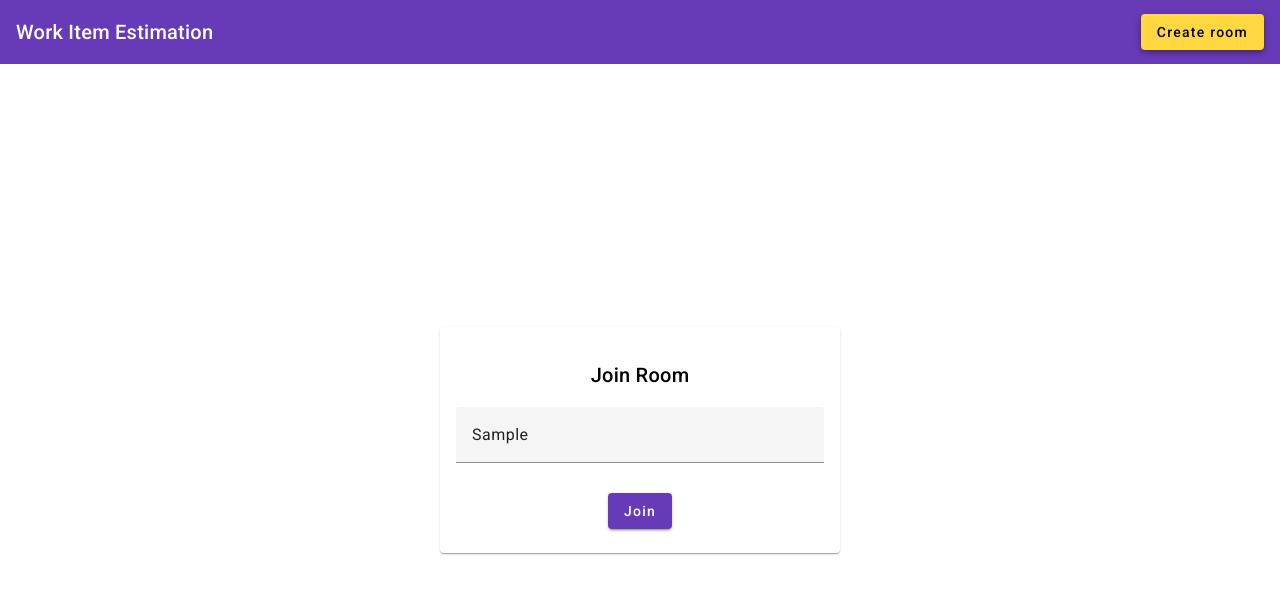
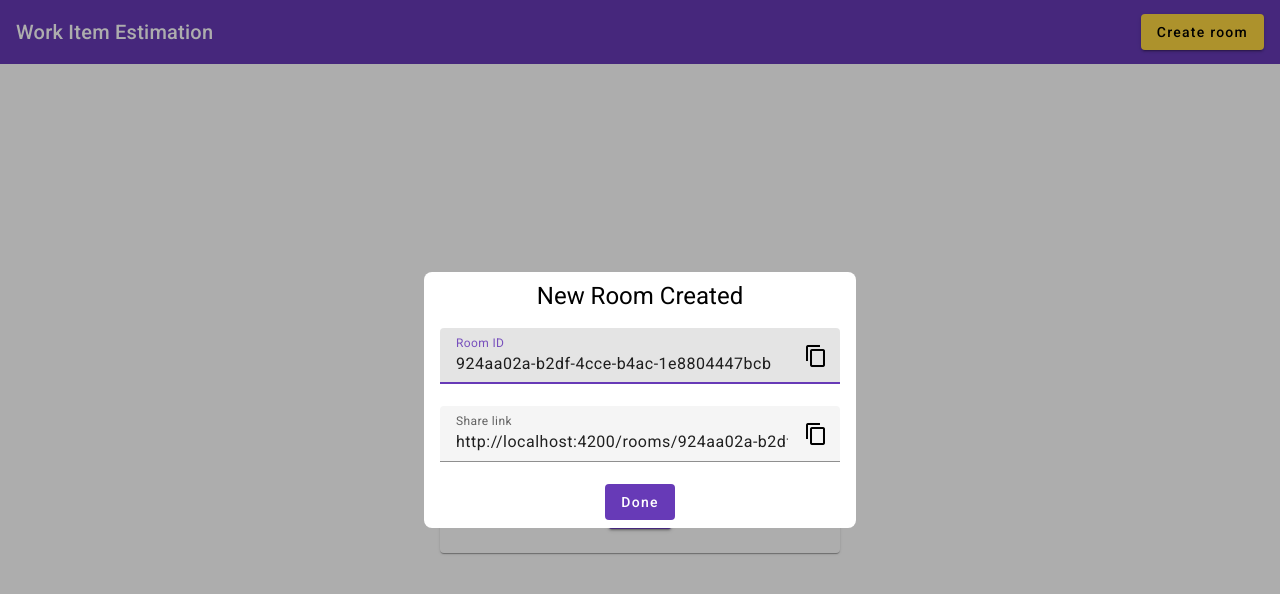
Before and after one commit to minaibrahim89/WorkItemEstimation, an Angular app in the folder WorkItemEstimation.Client/: page / in a window 1280 px wide. Both pictures are taken after typing "Sample" into the empty fields and a click on the button "Create room". Shown: the top 594 px of the page. Built offline with nearby package versions, Linux system fonts and the light colour scheme.

Commit message:
add dialog for creating new room

```diff
--- a/WorkItemEstimation.Client/src/app/app.module.ts
+++ b/WorkItemEstimation.Client/src/app/app.module.ts
@@ -6,13 +6,15 @@ import { AppComponent } from './app.component';
 import { HeaderComponent } from './header/header.component';
 import { MaterialModule } from './material/material.module';
 import { BrowserAnimationsModule } from '@angular/platform-browser/animations';
-import { JoinRoomComponent } from './join-room/join-room.component'
+import { JoinRoomComponent } from './join-room/join-room.component';
+import { RoomCreatedDialogComponent } from './room-created-dialog/room-created-dialog.component'
 
 @NgModule({
   declarations: [
     AppComponent,
     HeaderComponent,
-    JoinRoomComponent
+    JoinRoomComponent,
+    RoomCreatedDialogComponent
   ],
   imports: [
     BrowserModule,
--- a/WorkItemEstimation.Client/src/app/header/header.component.html
+++ b/WorkItemEstimation.Client/src/app/header/header.component.html
@@ -1,7 +1,7 @@
 <mat-toolbar color="primary" class="header">
   <span>Work Item Estimation</span>
   <span class="spacer"></span>
-  <button mat-raised-button color="accent" aria-label="Create room button">
+  <button mat-raised-button color="accent" aria-label="Create room button" (click)="createRoom()">
     Create room
   </button>
 </mat-toolbar>
--- a/WorkItemEstimation.Client/src/app/header/header.component.ts
+++ b/WorkItemEstimation.Client/src/app/header/header.component.ts
@@ -1,4 +1,6 @@
 import { Component } from '@angular/core';
+import {Dialog, DialogModule, DialogRef} from '@angular/cdk/dialog';
+import { RoomCreatedDialogComponent } from '../room-created-dialog/room-created-dialog.component';
 
 @Component({
   selector: 'app-header',
@@ -7,4 +9,10 @@ import { Component } from '@angular/core';
 })
 export class HeaderComponent {
 
+  constructor(private dialog: Dialog) {
+  }
+
+  public createRoom(): void {
+    this.dialog.open(RoomCreatedDialogComponent);
+  }
 }
--- a/WorkItemEstimation.Client/src/app/join-room/join-room.component.css
+++ b/WorkItemEstimation.Client/src/app/join-room/join-room.component.css
@@ -1,4 +1,4 @@
-.container {
+:host {
   width: 100%;
   height: 90vh;
   display: flex;
--- a/WorkItemEstimation.Client/src/app/join-room/join-room.component.html
+++ b/WorkItemEstimation.Client/src/app/join-room/join-room.component.html
@@ -1,4 +1,3 @@
-<div class="container">
 <mat-card class="join-room-card">
   <mat-card-header>
     <h2>Join Room</h2>
@@ -12,4 +11,3 @@
     <button mat-raised-button color="primary">Join</button>
   </mat-card-actions>
 </mat-card>
-</div>
--- /dev/null
+++ b/WorkItemEstimation.Client/src/app/room-created-dialog/room-created-dialog.component.css
@@ -0,0 +1,18 @@
+:host {
+  display: flex;
+  flex-direction: column;
+  justify-content: center;
+  align-items: center;
+  background: #fff;
+  border-radius: 8px;
+  padding: 8px 16px;
+}
+
+.content {
+  display: flex;
+  width: 400px;
+  flex-direction: column;
+  justify-content: center;
+  align-items: stretch;
+  font-size: large;
+}
--- /dev/null
+++ b/WorkItemEstimation.Client/src/app/room-created-dialog/room-created-dialog.component.html
@@ -0,0 +1,22 @@
+<h1>New Room Created</h1>
+<div class="content">
+  <mat-form-field>
+    <mat-label>Room ID</mat-label>
+    <input matInput readonly placeholder="Room ID"
+      value="924aa02a-b2df-4cce-b4ac-1e8804447bcb">
+    <button mat-icon-button matSuffix matTooltip="Copy to clipboard">
+      <mat-icon>content_copy</mat-icon>
+    </button>
+  </mat-form-field>
+
+  <mat-form-field>
+    <mat-label>Share link</mat-label>
+    <input matInput readonly placeholder="Room ID"
+      value="http://localhost:4200/rooms/924aa02a-b2df-4cce-b4ac-1e8804447bcb">
+    <button mat-icon-button matSuffix matTooltip="Copy to clipboard">
+      <mat-icon>content_copy</mat-icon>
+    </button>
+  </mat-form-field>
+</div>
+
+<button mat-flat-button color="primary" (click)="close()">Done</button>
--- /dev/null
+++ b/WorkItemEstimation.Client/src/app/room-created-dialog/room-created-dialog.component.ts
@@ -0,0 +1,16 @@
+import { DialogRef } from '@angular/cdk/dialog';
+import { Component } from '@angular/core';
+
+@Component({
+  selector: 'app-room-created-dialog',
+  templateUrl: './room-created-dialog.component.html',
+  styleUrl: './room-created-dialog.component.css'
+})
+export class RoomCreatedDialogComponent {
+  constructor(private dialogRef: DialogRef) {
+  }
+
+  public close() {
+    this.dialogRef.close();
+  }
+}
```
Also changed, not shown: WorkItemEstimation.Client/src/app/material/material.module.ts (+9 -1 lines), 1 other file (tests, documents, lock files or other folders). Lines whose indentation alone changed are shown as unchanged.
